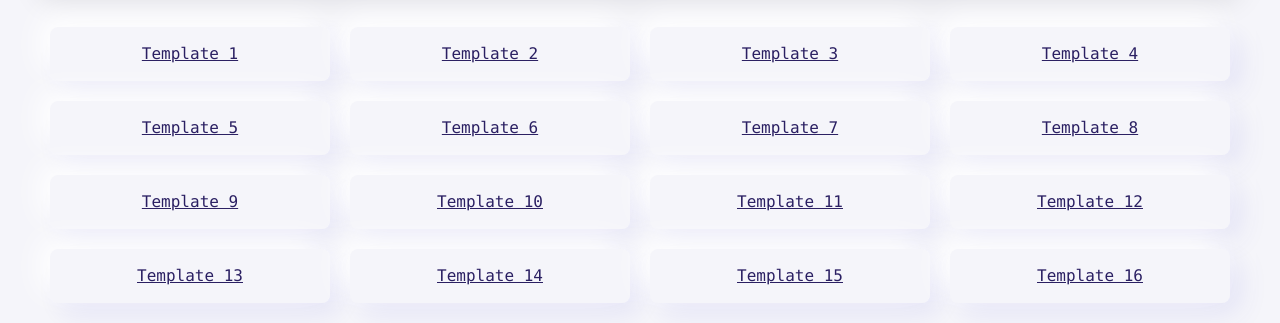
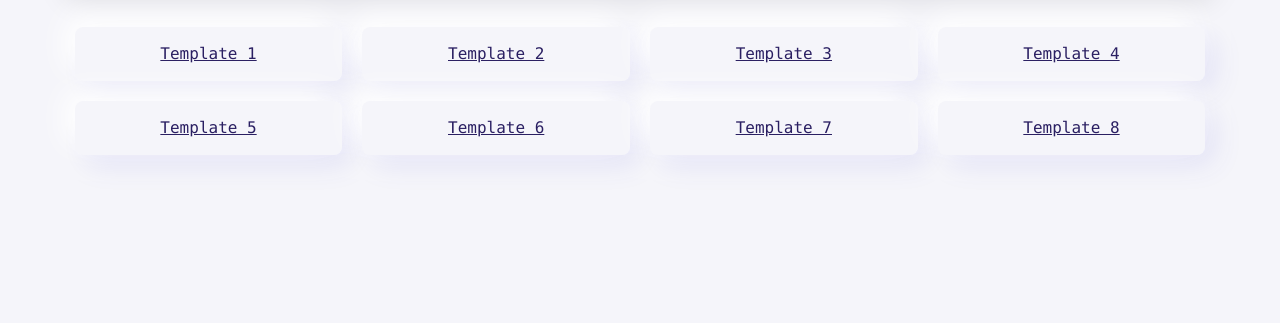
Before and after one commit to SudeshDR/Clients-Form-Templates, a plain HTML site: page index.html in a window 1280 px wide. Shown: the part 133-456 px from the top of the page. Drawn offline with Linux system fonts and the light colour scheme.

Commit message:
Update index.html

```diff
--- a/index.html
+++ b/index.html
@@ -104,14 +104,7 @@
             <a class="button-67" role="button" href="template6.html">Template 6</a>
             <a class="button-67" role="button" href="template7.html">Template 7</a>
             <a class="button-67" role="button" href="template8.html">Template 8</a>
-            <a class="button-67" role="button" href="template9.html">Template 9</a>
-            <a class="button-67" role="button" href="template10.html">Template 10</a>
-            <a class="button-67" role="button" href="template11.html">Template 11</a>
-            <a class="button-67" role="button" href="template12.html">Template 12</a>
-            <a class="button-67" role="button" href="template13.html">Template 13</a>
-            <a class="button-67" role="button" href="template14.html">Template 14</a>
-            <a class="button-67" role="button" href="template15.html">Template 15</a>
-            <a class="button-67" role="button" href="template16.html">Template 16</a>
+
 
 
 
```
